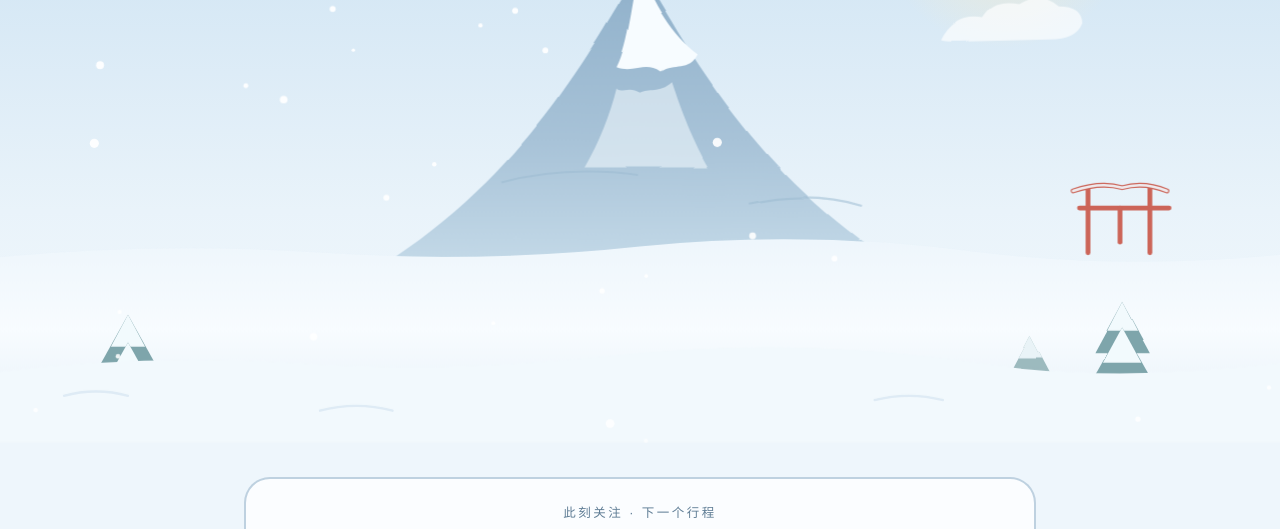
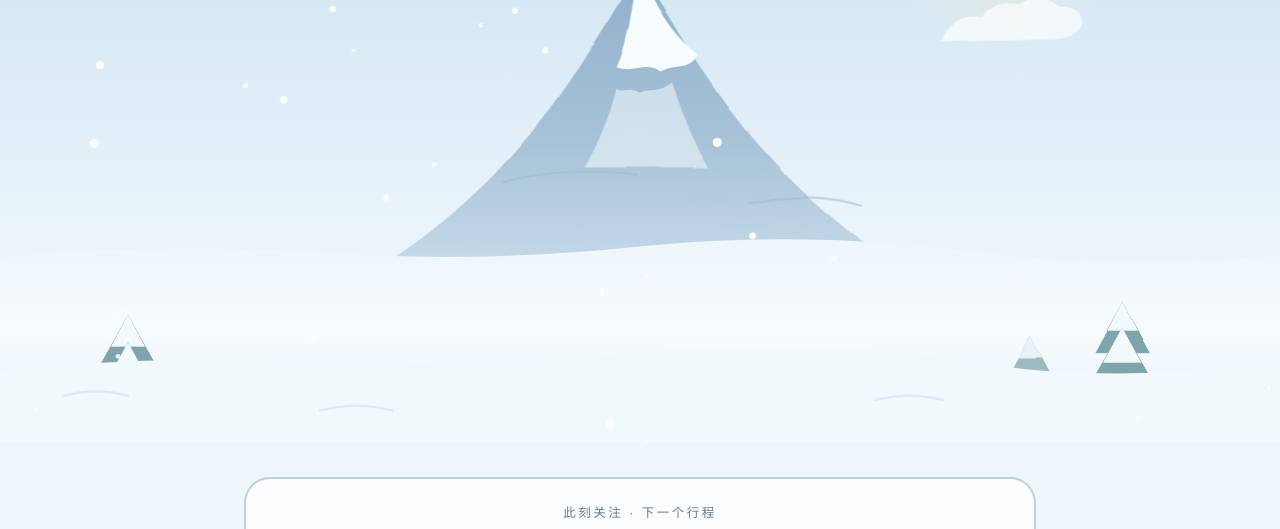
Before and after one commit to Serenaz-create/japan-trip, a plain HTML site: page index.html in a window 1280 px wide. Shown: the part 240-769 px from the top of the page. Drawn offline with Linux system fonts and the light colour scheme.

Commit message:
移除白天富士山场景右侧的朱红鸟居

```diff
--- a/index.html
+++ b/index.html
@@ -259,13 +259,6 @@
       <path d="M60 596 q30-8 60 0"/><path d="M300 610 q34-9 68 0"/><path d="M820 600 q32-8 64 0"/>
     </g>
 
-    <!-- 朱红鸟居 -->
-    <g stroke="#c9584a" stroke-width="4.5" stroke-linecap="round" fill="none" opacity=".92">
-      <path d="M1020 462 v-60"/><path d="M1078 462 v-60"/>
-      <path d="M1006 404 q26-9 46-3 q20-6 42 3"/>
-      <path d="M1012 420 h84"/><path d="M1050 420 v32"/>
-      <path d="M1006 404 q26-9 46-3 q20-6 42 3" stroke="#f4fbff" stroke-width="2.4" opacity=".9"/>
-    </g>
 
 
     <!-- 飘雪 -->
```
